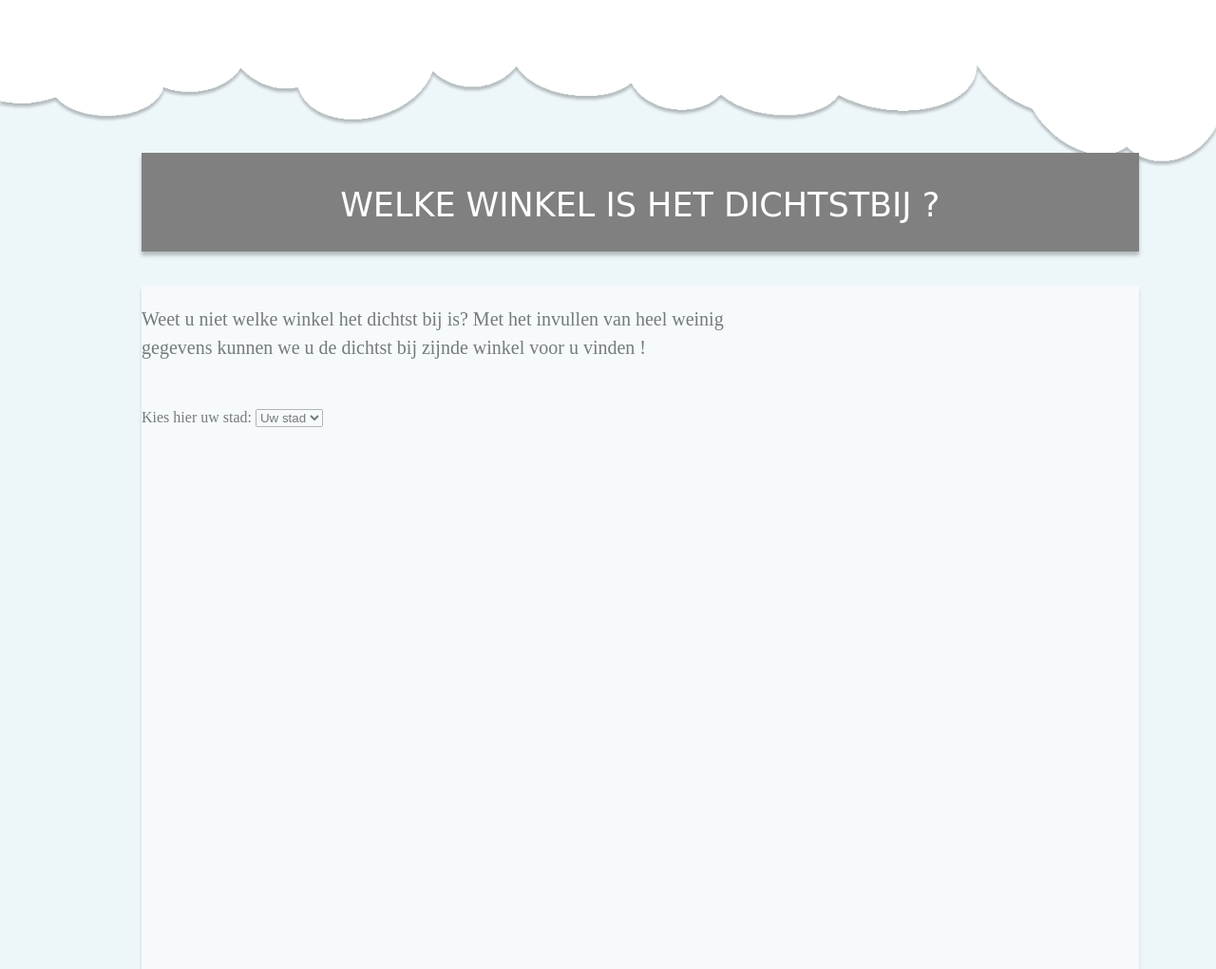
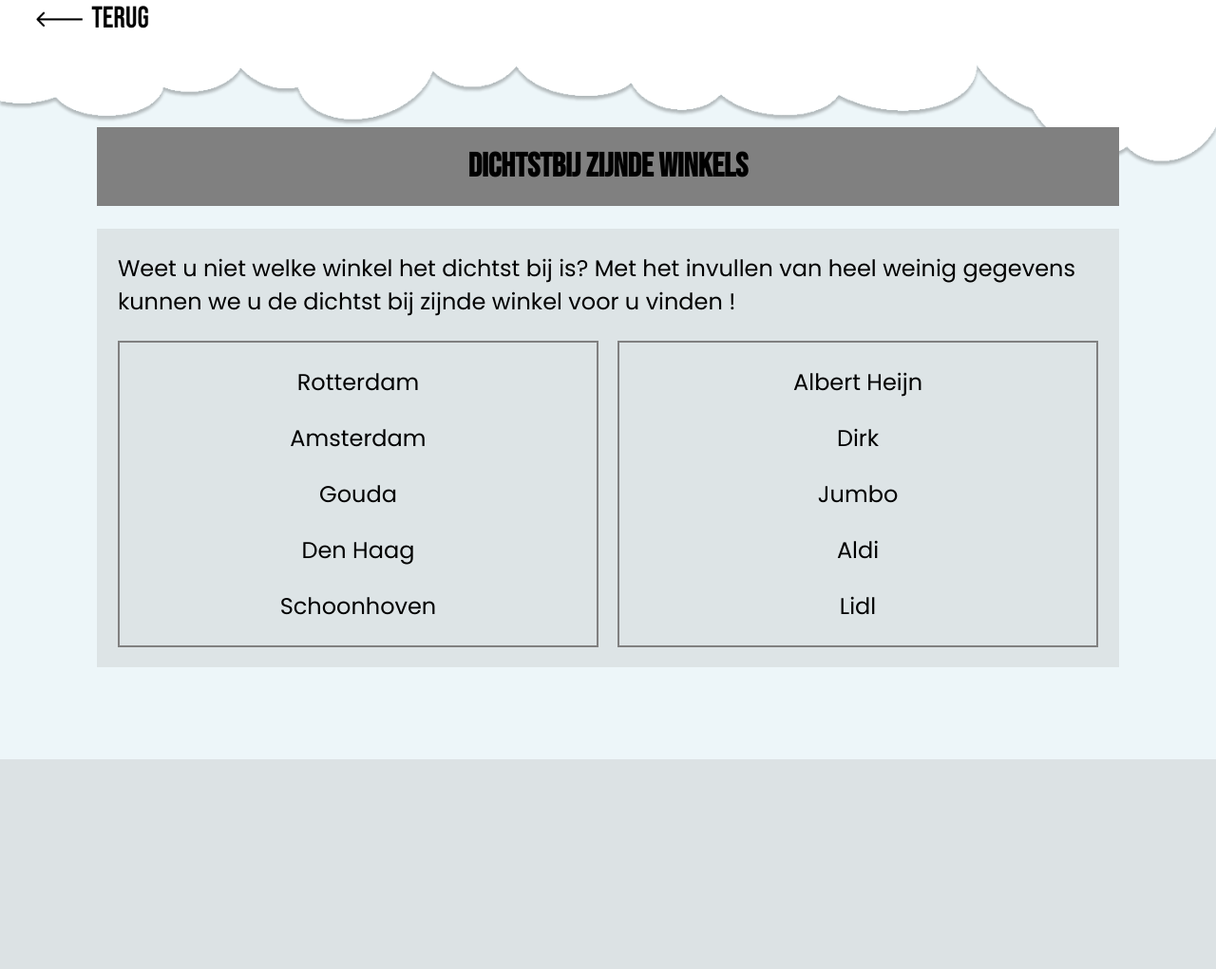
Before and after one commit to Moonsolos/Team-5, a PHP site: page /dichtstbijZijndeWinkels/place.html in a window 1280 px wide. Shown: the whole page at 95% size. After the commit the page ends 800 px from the top, so only its background shows below. Run offline with PHP 8.4, Linux system fonts and the light colour scheme.

Commit message:
19.03.2023

```diff
--- a/dichtstbijZijndeWinkels/place.html
+++ b/dichtstbijZijndeWinkels/place.html
@@ -2,24 +2,53 @@
 <html lang="en">
 <head>
     <meta charset="UTF-8">
-    <title>Winkelende senioren</title>
-    <link rel="stylesheet" href="style_furkan.css">
+    <title>Online winkelen</title>
+    <link rel="stylesheet" type="text/css" href="style_furkan.css">
+    <link rel="preconnect" href="https://fonts.googleapis.com">
+    <link rel="preconnect" href="https://fonts.gstatic.com" crossorigin>
+    <link href="https://fonts.googleapis.com/css2?family=Bebas+Neue&family=Poppins&display=swap" rel="stylesheet">
     <script type="text/javascript" src="furkanmain.js" defer></script>
 </head>
 <body>
 <header>
-    <p class="header-text">WELKE WINKEL IS HET DICHTSTBIJ ?</p>
+    <a class="back-arrow-link" href="../index.html">
+        <img class="back-arrow" src="../img/terug.png" alt="pijl terug">
+    </a>
+
 </header>
 
-<div class="field">
-    <p class="field-text">
-        Weet u niet welke winkel het dichtst bij is?
-        Met het invullen van heel weinig gegevens kunnen we u de dichtst bij zijnde winkel voor u vinden !
-    </p>
-    <form name="cityForm" id="cityForm" >
-        Kies hier uw stad: <label for="city"></label><select name="city" id="city">
-        <option value="" selected="selected">Uw stad</option>
-    </select>
-    </form>
-</div>
+<main>
+    <h1 class="page-title">DICHTSTBIJ ZIJNDE WINKELS</h1>
+    <div class="background-1">
+        <div class="field">
+            <p>Weet u niet welke winkel het dichtst bij is?
+                Met het invullen van heel weinig gegevens kunnen we u de dichtst bij zijnde
+                winkel voor u vinden !
+            </p>
+            <div class="flex-container">
+
+                <div class="flex-child city">
+                    <p>Rotterdam</p>
+                    <p>Amsterdam</p>
+                    <p>Gouda</p>
+                    <p>Den Haag</p>
+                    <p>Schoonhoven</p>
+
+                </div>
+
+                <div class="flex-child shop">
+                    <p>Albert Heijn</p>
+                    <p>Dirk</p>
+                    <p>Jumbo</p>
+                    <p>Aldi</p>
+                    <p>Lidl</p>
+                </div>
+
+            </div>
+
+        </div>
+    </div>
+</main>
+
 </body>
+</html>
--- a/dichtstbijZijndeWinkels/style_furkan.css
+++ b/dichtstbijZijndeWinkels/style_furkan.css
@@ -6,58 +6,63 @@ body {
     background-repeat: no-repeat;
     position: relative;
     margin: 0;
+    font-family: 'Poppins', sans-serif;
 }
 
-header{
-    position: absolute;
-    width:82vw;
-    height: 13vh;
-    left: 149px;
-    top: 161px;
+
+p {
+    font-size: 1.5em;
+}
+
+header {
+    display: flex;
+}
+
+.back-arrow-link {
+    width: 10%;
+    height: 100%;
+    margin-left: 3%;
+}
+
+.back-arrow {
+    width: 100%;
+    height: 100%;
+}
 
 
-    background: #808080;
-    box-shadow: 0 4px 4px rgba(0, 0, 0, 0.25);
-
+main {
+    display: flex;
+    flex-direction: column;
+    justify-content: center;
+    margin: 5% 8%;
 }
 
-.header-text{
+.page-title {
+    font-family: 'Bebas Neue', cursive;
+    font-size: 2.2em;
+    background-color: #808080;
+    padding: 20px 30%;
+    text-align: center;
+}
 
-    font-family: 'Bebas Neue', cursive;
-
-
-    font-style: normal;
-    font-weight: 400;
-    font-size: 35px;
-    line-height: 5vh;
-    text-align: center;
-
-    color: #FFFFFF;
+.background-1 {
+    background-color: #DDE4E6;
 }
 
 .field{
-    position: absolute;
-    width: 82vw;
-    height: 90vh;
-    left: 149px;
-    top: 301px;
-
-    background: #FFFFFF;
-    opacity: 0.5;
-    box-shadow: 0 4px 4px rgba(0, 0, 0, 0.25);
+    margin: 2% 2%;
 }
 
-.field-text {
+.flex-container {
+    display: flex;
+}
 
-    width: 651px;
-    height: 90px;
-    left: 175px;
-    top: 319px;
+.flex-child {
+    flex: 1;
+    border: 2px solid grey;
+    text-align: center;
+}
 
-    font-style: normal;
-    font-weight: 400;
-    font-size: 20px;
-    line-height: 30px;
-
-    color: #000000;
+.flex-child:first-child {
+    margin-right: 20px;
 }
```
